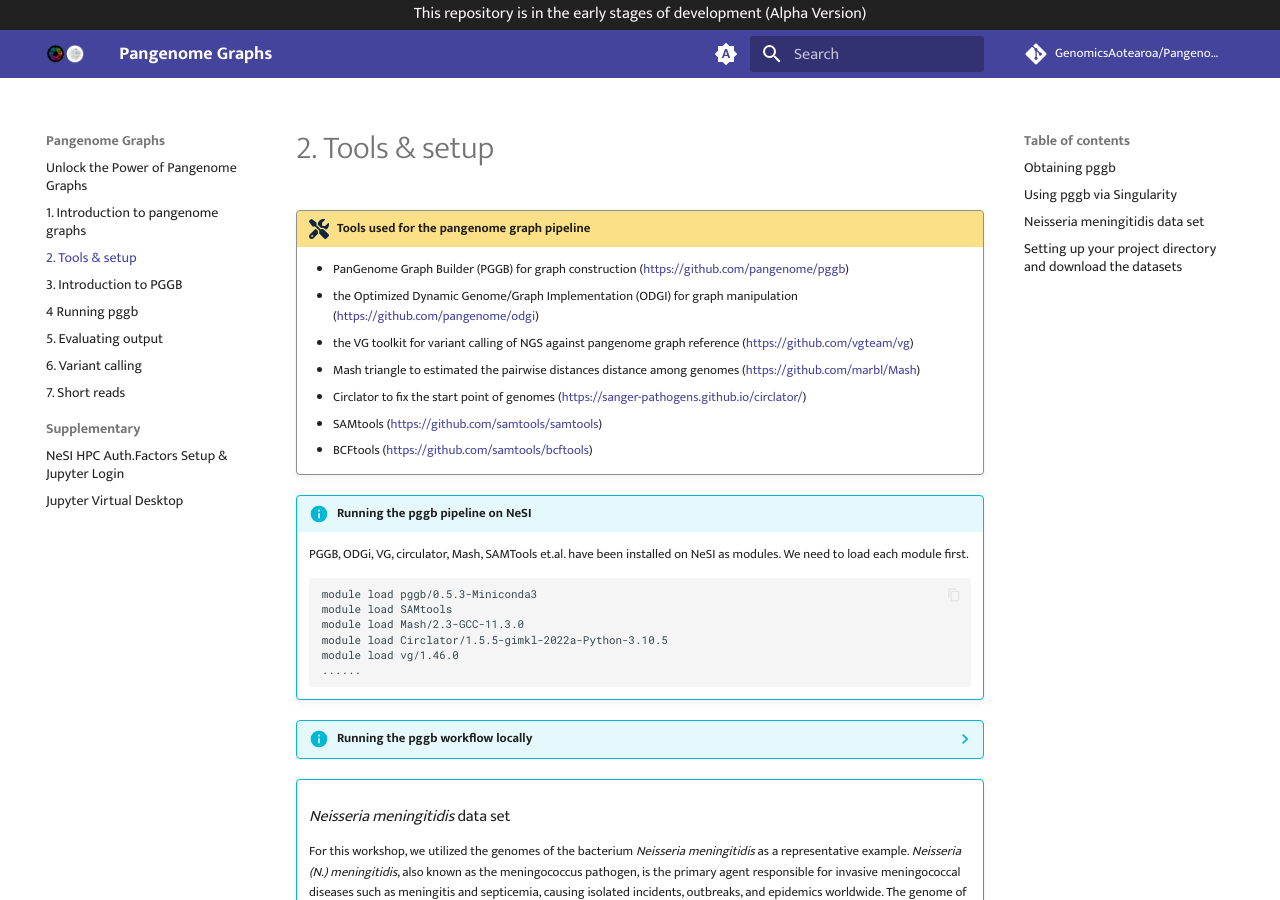
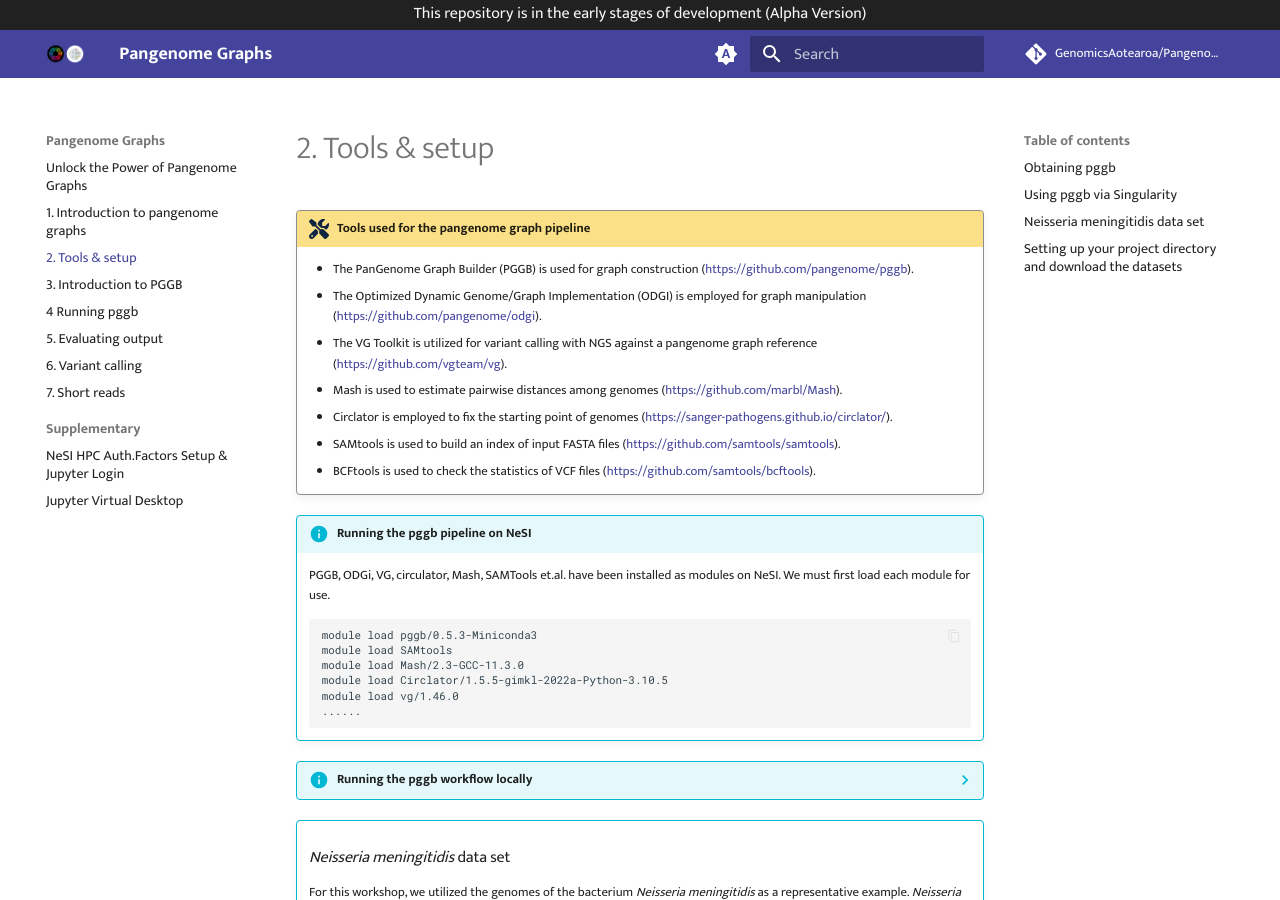
Before and after one commit to GenomicsAotearoa/Pangenome-Graphs-Workshop, an MkDocs documentation site: the page built from docs/2_Tools_and_setup.md, in a window 1280 px wide and 900 px high. Built offline with MkDocs 1.6.1 and Material for MkDocs 9.7.7, drawn with Linux system fonts in a browser that asks for light colours; comment, search, counter and statistics services are not loaded.

Commit message:
Update 2_Tools_and_setup.md

````diff
--- a/docs/2_Tools_and_setup.md
+++ b/docs/2_Tools_and_setup.md
@@ -1,18 +1,18 @@
 # 2. Tools & setup
 
 !!! screwdriver-wrench "Tools used for the pangenome graph pipeline"
-    - PanGenome Graph Builder (PGGB) for graph construction (https://github.com/pangenome/pggb)
-    - the Optimized Dynamic Genome/Graph Implementation (ODGI) for graph manipulation (https://github.com/pangenome/odgi)
-    - the VG toolkit for variant calling of NGS against pangenome graph reference (https://github.com/vgteam/vg)
-    - Mash triangle to estimated the pairwise distances distance among genomes (https://github.com/marbl/Mash)
-    - Circlator to fix the start point of genomes (https://sanger-pathogens.github.io/circlator/)
-    - SAMtools (https://github.com/samtools/samtools)
-    - BCFtools (https://github.com/samtools/bcftools)
+    - The PanGenome Graph Builder (PGGB) is used for graph construction (https://github.com/pangenome/pggb).
+    - The Optimized Dynamic Genome/Graph Implementation (ODGI) is employed for graph manipulation (https://github.com/pangenome/odgi).
+    - The VG Toolkit is utilized for variant calling with NGS against a pangenome graph reference (https://github.com/vgteam/vg).
+    - Mash is used to estimate pairwise distances among genomes (https://github.com/marbl/Mash).
+    - Circlator is employed to fix the starting point of genomes (https://sanger-pathogens.github.io/circlator/).
+    - SAMtools is used to build an index of input FASTA files (https://github.com/samtools/samtools).
+    - BCFtools is used to check the statistics of VCF files (https://github.com/samtools/bcftools).
 
 
 !!! info "Running the pggb pipeline on NeSI"
 
-    PGGB, ODGi, VG, circulator, Mash, SAMTools et.al. have been installed on NeSI as modules. We need to load each module first.
+    PGGB, ODGi, VG, circulator, Mash, SAMTools et.al. have been installed as modules on NeSI. We must first load each module for use.
     ```bash
     module load pggb/0.5.3-Miniconda3
     module load SAMtools
````
